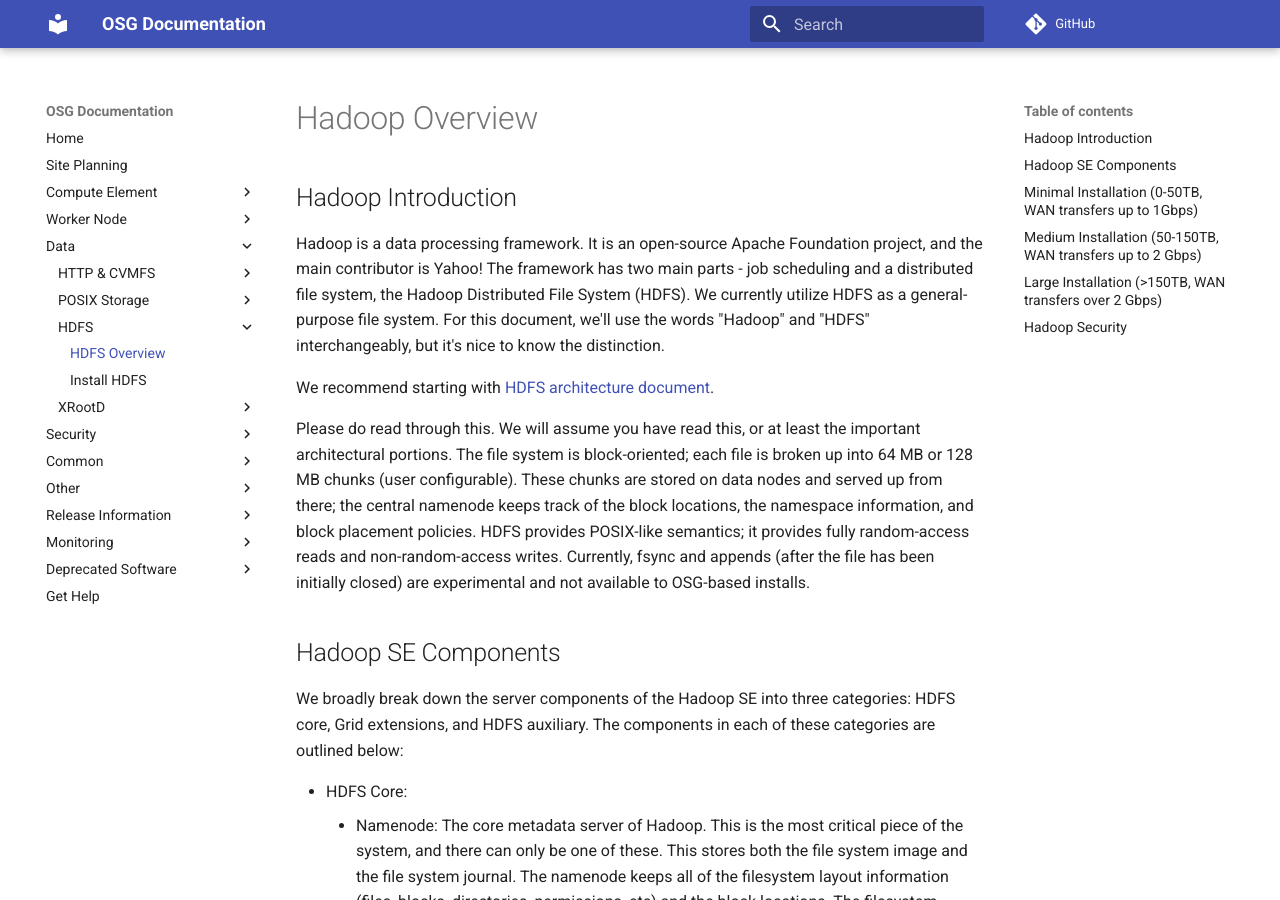
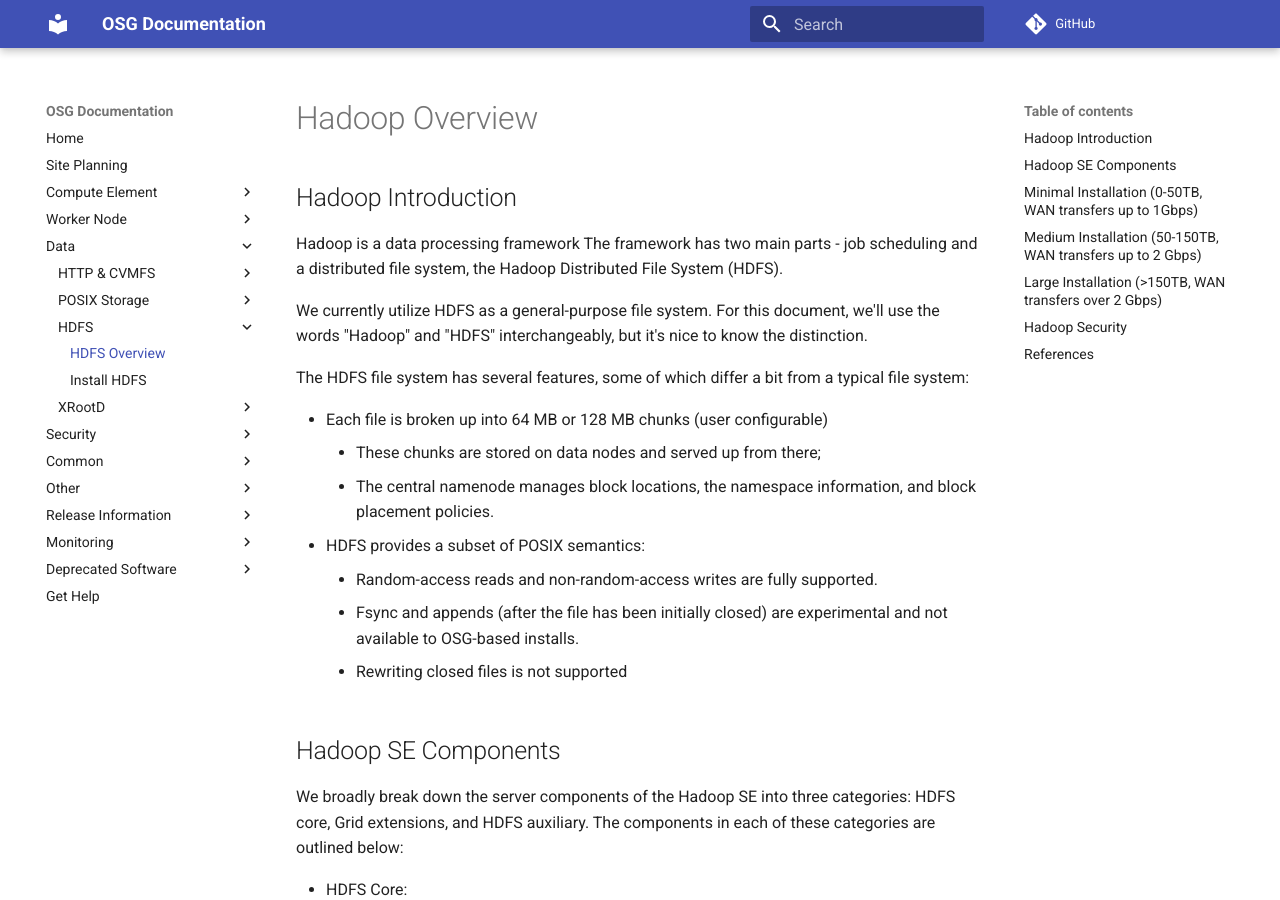
Before and after one commit to osg-htc/docs, an MkDocs documentation site: the page built from docs/data/hadoop-overview.md, in a window 1280 px wide and 900 px high. Built offline with MkDocs 1.6.1 and Material for MkDocs 9.7.7, drawn with Linux system fonts in a browser that asks for light colours; comment, search, counter and statistics services are not loaded; old or Windows-style settings are respelled for this version of MkDocs; some of the changed text lies outside the part shown.

Commit message:
Updates based on Brian's comments

```diff
--- a/docs/data/hadoop-overview.md
+++ b/docs/data/hadoop-overview.md
@@ -4,22 +4,25 @@ Hadoop Overview
 Hadoop Introduction
 -------------------
 
-Hadoop is a data processing framework.
-It is an open-source Apache Foundation project, and the main contributor is Yahoo! The framework has two main parts -
-job scheduling and a distributed file system, the Hadoop Distributed File System (HDFS).
-We currently utilize HDFS as a general-purpose file system. For this document, we'll use the words "Hadoop" and "HDFS"
-interchangeably, but it's nice to know the distinction.
+Hadoop is a data processing framework
+The framework has two main parts - job scheduling and a distributed file system,
+the Hadoop Distributed File System (HDFS).
 
-We recommend starting with [HDFS architecture
-document](http://hadoop.apache.org/docs/stable/hadoop-project-dist/hadoop-hdfs/HdfsDesign.html).
+We currently utilize HDFS as a general-purpose file system. For this document,
+we'll use the words "Hadoop" and "HDFS" interchangeably, but it's nice to know
+the distinction.
 
-Please do read through this.
-We will assume you have read this, or at least the important architectural portions.
-The file system is block-oriented; each file is broken up into 64 MB or 128 MB chunks (user configurable).
-These chunks are stored on data nodes and served up from there; the central namenode keeps track of the block locations,
-the namespace information, and block placement policies.
-HDFS provides POSIX-like semantics; it provides fully random-access reads and non-random-access writes. Currently, fsync
-and appends (after the file has been initially closed) are experimental and not available to OSG-based installs.
+
+The HDFS file system has several features, some of which differ a bit from a typical
+file system:
+
+- Each file is broken up into 64 MB or 128 MB chunks (user configurable)
+    - These chunks are stored on data nodes and served up from there;
+    - The central namenode manages block locations, the namespace information, and block placement policies.
+- HDFS provides a subset of POSIX semantics:
+    - Random-access reads and non-random-access writes are fully supported.
+    - Fsync and appends (after the file has been initially closed) are experimental and not available to OSG-based installs.
+    - Rewriting closed files is not supported
 
 Hadoop SE Components
 --------------------
@@ -63,7 +66,7 @@ The minimal installation would involve 5 nodes:
 
 If desired, hadoop-name and hadoop-name2 may be virtualized.
 Prior to installation, DNS / host name resolution **must** work.
-That is, you should be able to resolve all the hadoop servers either through DNS or /etc/hosts.
+That is, you should be able to resolve all the Hadoop servers either through DNS or /etc/hosts.
 Because of the grid software, hadoop-grid **must** have reverse DNS working.
 
 Medium Installation (50-150TB, WAN transfers up to 2 Gbps)
@@ -93,7 +96,7 @@ For users with access to the local cluster, it is not difficult to bypass authen
 
 There are some ways to improve security of your cluster:
 
--   Keep the namenode behind a firewall. One possibility is to run hadoop entirely on the private subnet of a cluster.
+-   Keep the namenode behind a firewall. One possibility is to run Hadoop entirely on the private subnet of a cluster.
 -   Use firewalls to protect the HDFS ports (default for the datanode is 50010 and 50075; for the namenode, 50070 and 9000).
 -   For clusters utilizing FUSE, one can block outgoing connections to the HDFS ports except for user root. This means that only root-owned processes (such as FUSE-DFS) will be able to access Hadoop.
     -   This is sufficient for grid environments, but does not protect one in the case where the attacker has physical access to the network switch.
@@ -104,3 +107,9 @@ There are three options to export your data outside your cluster:
 -   Globus GridFTP.
 -   XRootD.
 -   HTTP and HTTPS.  OSG utilizes the HTTP(S) protocol implementation built into the XRootD server.
+
+
+References
+----------
+
+- [Hadoop Architecture](http://hadoop.apache.org/docs/stable/hadoop-project-dist/hadoop-hdfs/HdfsDesign.html)
```
